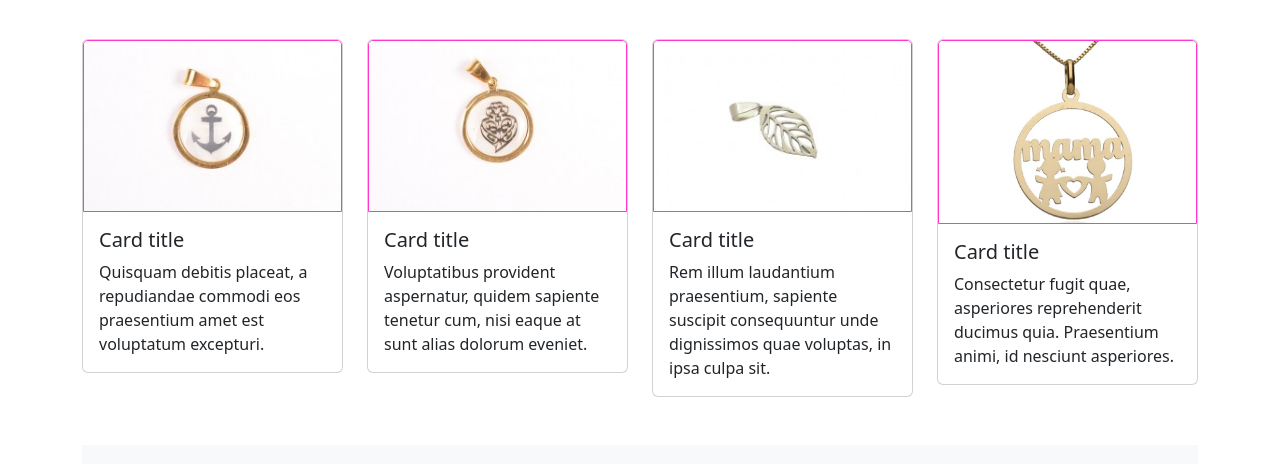
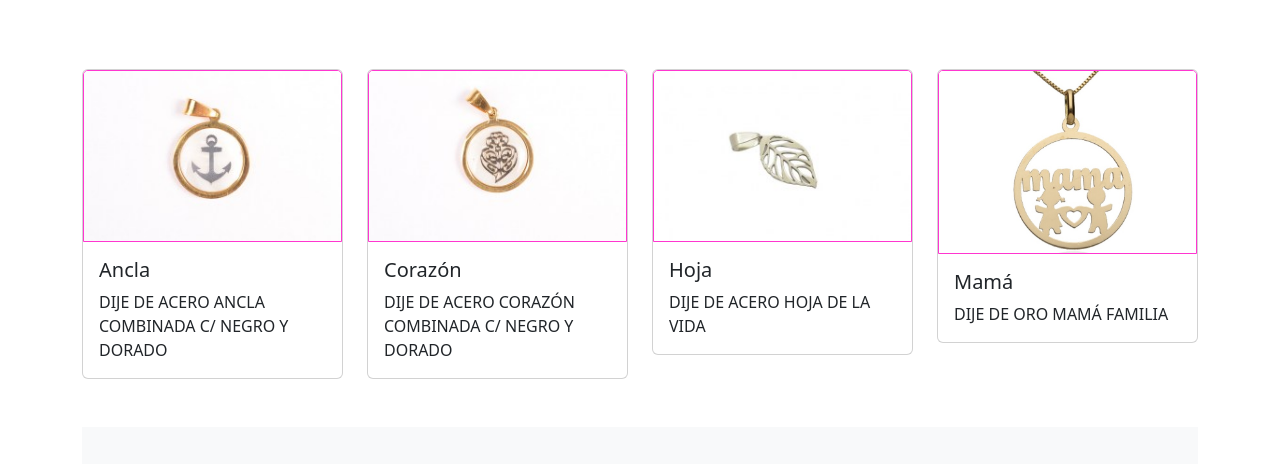
Before and after one commit to mfc-91/PreEntrega2-CortesMariaFlorencia, a website: page productos.html in a window 1280 px wide. Shown: the part 260-724 px from the top of the page. Drawn offline with nearby package versions, Linux system fonts and the light colour scheme.

Commit message:
desc de productos

```diff
--- a/package.json
+++ b/package.json
@@ -5,10 +5,12 @@
   "name": "preentrega2-cortesmariaflorencia",
   "version": "1.0.0",
   "main": "index.js",
-  "devDependencies": {},
+  "devDependencies": {
+    "nodemon": "^2.0.20"
+  },
   "scripts": {
     "test": "echo \"Error: no test specified\" && exit 1",
-	"scss": "node-sass --watch sass -o css"
+    "scss": "node-sass --watch sass -o css"
   },
   "repository": {
     "type": "git",
--- a/productos.html
+++ b/productos.html
@@ -59,7 +59,7 @@
 
 			<div class="pricing-header p-3 pb-md-4 mx-auto text-center titulo-container">
 				<h1 class="display-4 fw-normal">Productos</h1>
-				<p class="fs-5 text-muted">Lorem ipsum dolor sit amet consectetur adipisicing elit. Doloribus iusto, voluptatum quae possimus accusamus ipsam commodi, non laudantium illum amet qui quaerat vitae!.</p>
+				<p class="fs-5 text-muted">SOMOS MAYORISTAS Y MINORISTAS DE JOYAS DE PLATA, PLATA Y ORO, ACERO QUIRÚRGICO, ENCHAPADO EN ORO, RELOJES Y MUCHOS MÁS, ADEMÁS DE PRODUCTOS DE BIJOUTERIE EN GENERAL. EXPLORÁ NUESTRO CATÁLOGO ONLINE DE JOYAS POR MAYOR Y EMPEZÁ TU NEGOCIO DE VENTA DE JOYAS SIN MOVERTE DE TU CASA!</p>
 			  </div>
 
 			<div class="row row-cols-2 row-cols-md-4 g-4 mt-2 imagen-container">
@@ -67,9 +67,8 @@
 					<div class="card">
 						<img src="img/colgante-1.jpg" class="card-img-top " alt="...">
 						<div class="card-body">
-							<h5 class="card-title">Card title</h5>
-							<p class="card-text">Quisquam debitis placeat, a repudiandae commodi eos praesentium amet
-								est voluptatum excepturi.</p>
+							<h5 class="card-title">Ancla</h5>
+							<p class="card-text">DIJE DE ACERO ANCLA COMBINADA C/ NEGRO Y DORADO</p>
 						</div>
 					</div>
 				</div>
@@ -77,9 +76,8 @@
 					<div class="card">
 						<img src="img/colgante-2.jpg" class="card-img-top" alt="...">
 						<div class="card-body">
-							<h5 class="card-title">Card title</h5>
-							<p class="card-text">Voluptatibus provident aspernatur, quidem sapiente tenetur cum, nisi
-								eaque at sunt alias dolorum eveniet.</p>
+							<h5 class="card-title">Corazón</h5>
+							<p class="card-text">DIJE DE ACERO CORAZÓN COMBINADA C/ NEGRO Y DORADO</p>
 						</div>
 					</div>
 				</div>
@@ -87,9 +85,8 @@
 					<div class="card">
 						<img src="img/colgante-3.jpg" class="card-img-top" alt="...">
 						<div class="card-body">
-							<h5 class="card-title">Card title</h5>
-							<p class="card-text">Rem illum laudantium praesentium, sapiente suscipit consequuntur unde
-								dignissimos quae voluptas, in ipsa culpa sit.</p>
+							<h5 class="card-title">Hoja</h5>
+							<p class="card-text">DIJE DE ACERO HOJA DE LA VIDA</p>
 						</div>
 					</div>
 				</div>
@@ -97,9 +94,8 @@
 					<div class="card">
 						<img src="img/colgante-4.jpg" class="card-img-top" alt="...">
 						<div class="card-body">
-							<h5 class="card-title">Card title</h5>
-							<p class="card-text">Consectetur fugit quae, asperiores reprehenderit ducimus quia.
-								Praesentium animi, id nesciunt asperiores.</p>
+							<h5 class="card-title">Mamá</h5>
+							<p class="card-text">DIJE DE ORO MAMÁ FAMILIA</p>
 						</div>
 					</div>
 				</div>
```
Also changed, not shown: index.html (+8 -12 lines), nosotros.html (+2 -3 lines), 1 other file.
